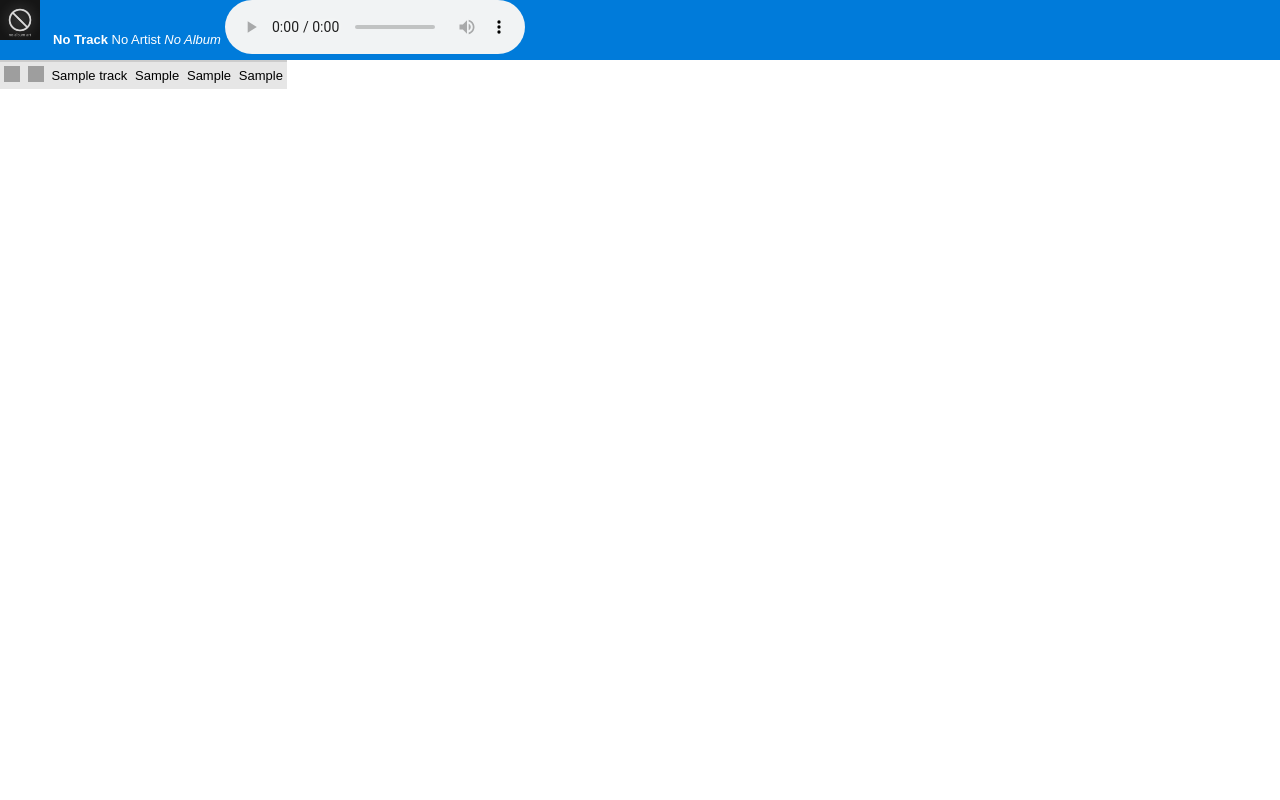
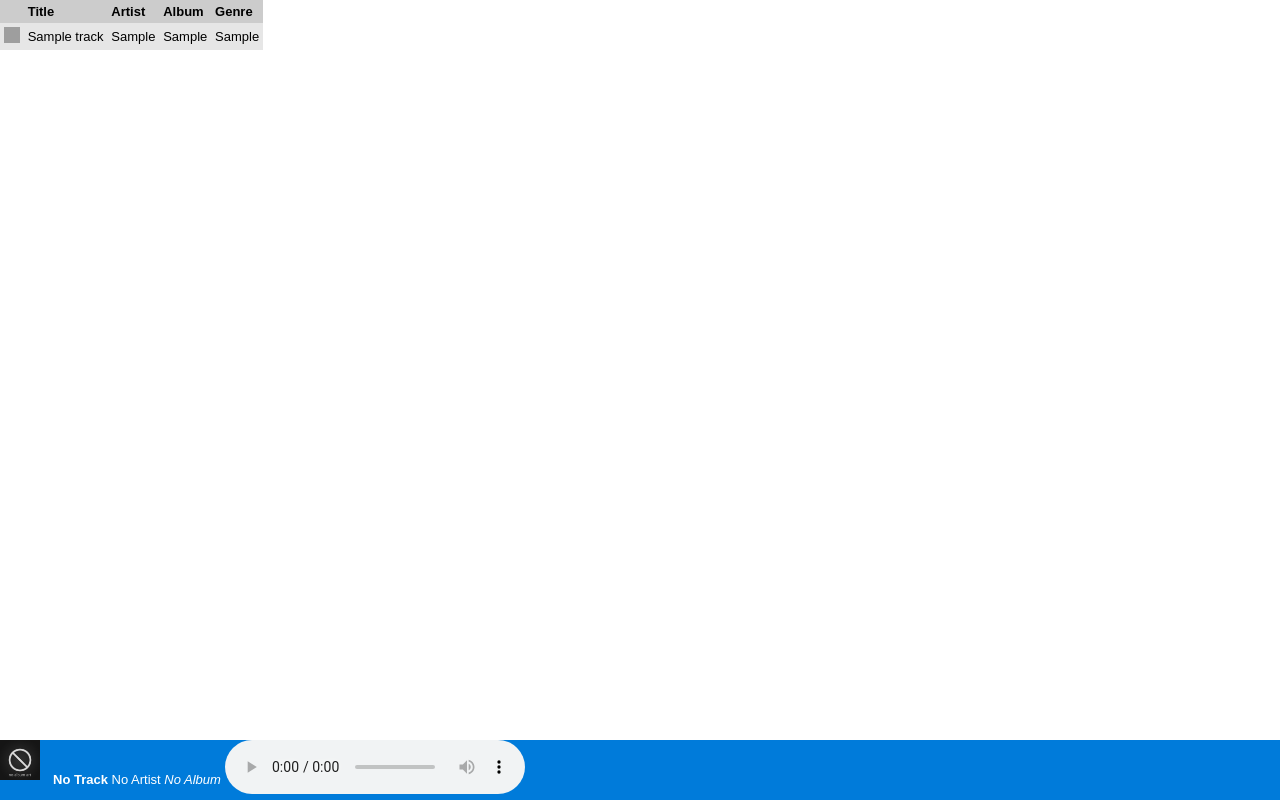
Before and after one commit to NiklasRosenstein/qu, a Flask app: page / in a window 1280 px wide. Run offline with Flask 2, Linux system fonts and the light colour scheme; tables that the repository leaves empty hold one stand-in row (values such as "Sample post"); grey boxes are pictures that could not be loaded.

Commit message:
put player bar on the bottom, update CSS and HTMl structure

```diff
--- a/qu/web/static/css/dashboard.css
+++ b/qu/web/static/css/dashboard.css
@@ -9,16 +9,24 @@ table, th, td {
 	padding: 0.3em;
 	white-space: nowrap;
 }
-#header {
-	top: 0;
+#playbar {
+	bottom: 0;
 	left: 0;
 	right: 0;
 	position: fixed;
 	background-color: #007BDA;
 	color: white;
+	white-space: nowrap;
 }
-table#library {
-	margin-top: 3em;
+#library {
+	position: fixed;
+	top: 0;
+	left: 0;
+	right: 0;
+	bottom: 3em;
+	overflow: scroll;
+}
+#library table {
 	border-collapse: collapse;
 }
 #library th {
@@ -29,13 +37,6 @@ table#library {
 }
 #library tr:nth-child(even) {
 	background-color: #e6e6e6;
-}
-
-.icon-play {
-	background-image: url("https://cdn3.iconfinder.com/data/icons/google-material-design-icons/48/ic_play_arrow_48px-16.png");
-	width: 16px;
-	height: 16px;
-	display: inline-block;
 }
 
 
@@ -63,3 +64,11 @@ table#library {
 	float: left;
 	margin-right: 1em;
 }
+
+
+.icon-play {
+	background-image: url("https://cdn3.iconfinder.com/data/icons/google-material-design-icons/48/ic_play_arrow_48px-16.png");
+	width: 16px;
+	height: 16px;
+	display: inline-block;
+}
--- a/qu/web/static/js/dashboard.js
+++ b/qu/web/static/js/dashboard.js
@@ -1,12 +1,12 @@
 
-function play(trackId, mime) {
+function play(trackId) {
+  var track = document.getElementById('track-' + trackId);
   var audio = document.getElementById('audio');
   audio.setAttribute('src', '/stream/' + trackId);
-  audio.setAttribute('type', mime);
+  audio.setAttribute('type', track.getAttribute('data-track-mime'));
   audio.load();
   audio.play();
 
-  var track = document.getElementById('track-' + trackId);
   var currentTrack = document.getElementById('current-track');
   currentTrack.innerText = track.getAttribute('data-track-title');
   var currentArtist = document.getElementById('current-artist');
@@ -16,3 +16,8 @@ function play(trackId, mime) {
   var currentAlbumPic = document.getElementById('current-album-pic');
   currentAlbumPic.setAttribute('src', '/pic/' + trackId);
 }
+
+
+function sortTracks(attr) {
+  // TODO
+}
--- a/qu/web/templates/dashboard.html
+++ b/qu/web/templates/dashboard.html
@@ -6,7 +6,7 @@
 		<script type="text/javascript" src="{{ url_for('static', filename='js/dashboard.js') }}"></script>
 	</head>
 	<body>
-		<div id="header">
+		<div id="playbar">
 			<div id="current">
 				<img id="current-album-pic" src="/static/img/nocover.png"></img>
 				<span id="current-track">No Track</span>
@@ -15,29 +15,30 @@
 			<audio id="audio" controls="controls"></audio>
 			</div>
 		</div>
-		<table id="library">
-			<thead>
+		<div id="library">
+			<table>
 				<tr>
 					<th></th>
-					<th></th>
-					<th>Title</th>
-					<th>Artist</th>
-					<th>Album</th>
-					<th>Genre</th>
+					<!--<th></th>-->
+					<th onclick="sortTracks('data-track-title')">Title</th>
+					<th onclick="sortTracks('data-track-artist')">Artist</th>
+					<th onclick="sortTracks('data-track-album')">Album</th>
+					<th onclick="sortTracks('data-track-genre')">Genre</th>
 				</tr>
 				{% for track in tracks %}
-				<tr id="track-{{ track.id }}" data-track-id="{{ track.id }}"
-					data-track-title="{{ track.title }}", data-track-artist="{{ track.artist }}"
-					data-track-album="{{ track.album }}">
-					<td><a class="icon icon-play" href="#" onclick="play({{ track.id }}, '{{ track.mime }}')"/></td>
-					<td><img src="/pic/{{ track.id }}" width="16" height="16"></td>
+				<tr class="track" id="track-{{ track.id }}" data-track-id="{{ track.id }}"
+					data-track-title="{{ track.title or "" }}", data-track-artist="{{ track.artist or "" }}"
+					data-track-album="{{ track.album or "" }}" data-track-genre="{{ track.genre or ""}}"
+					data-track-mime="{{ track.mime }}">
+					<td><a class="icon icon-play" href="#" onclick="play({{ track.id }})"/></td>
+					<!--<td><img src="/pic/{{ track.id }}" width="16" height="16"></td>-->
 					<td>{{ track.title }}</td>
 					<td>{{ track.artist or "" }}</td>
 					<td>{{ track.album or "" }}</td>
 					<td>{{ track.genre or "" }}</td>
 				</tr>
 				{% endfor %}
-			</tbody>
-		</table>
+			</table>
+		</div>
 	</body>
 </html>
```
